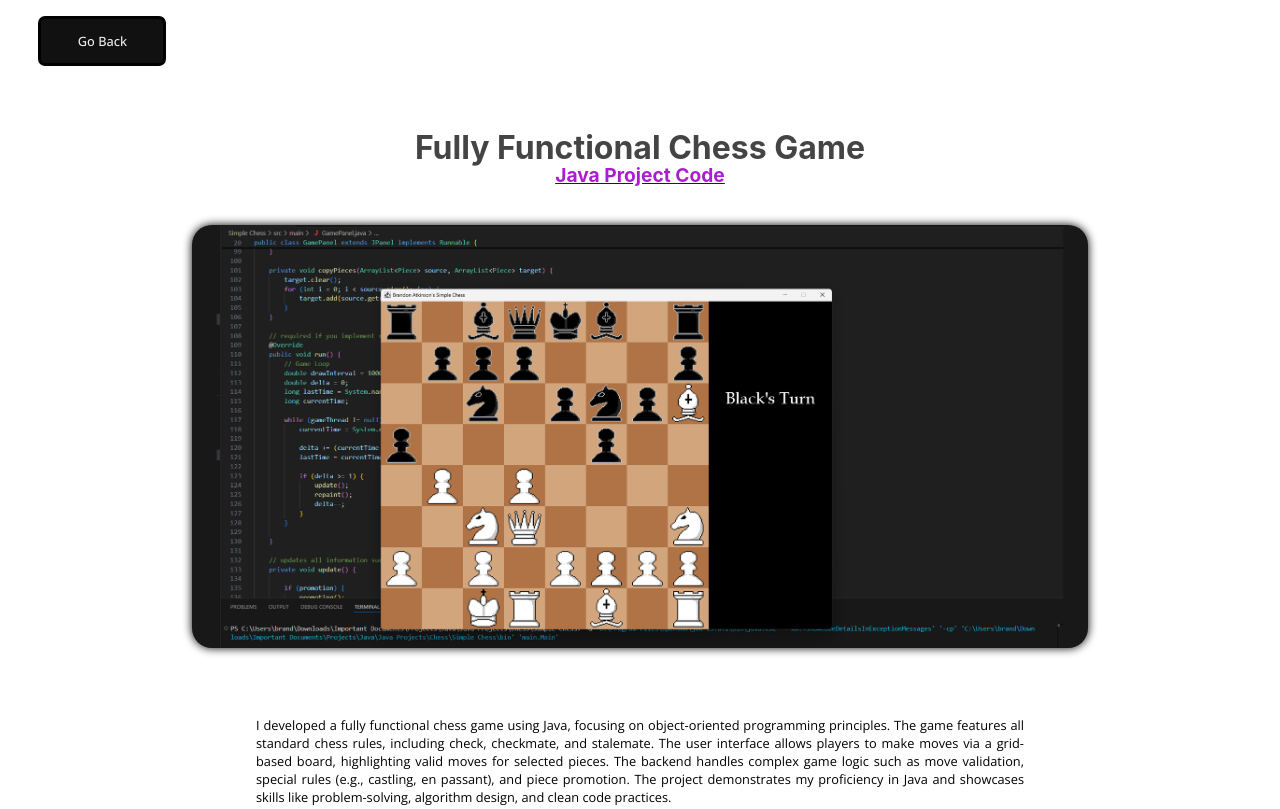
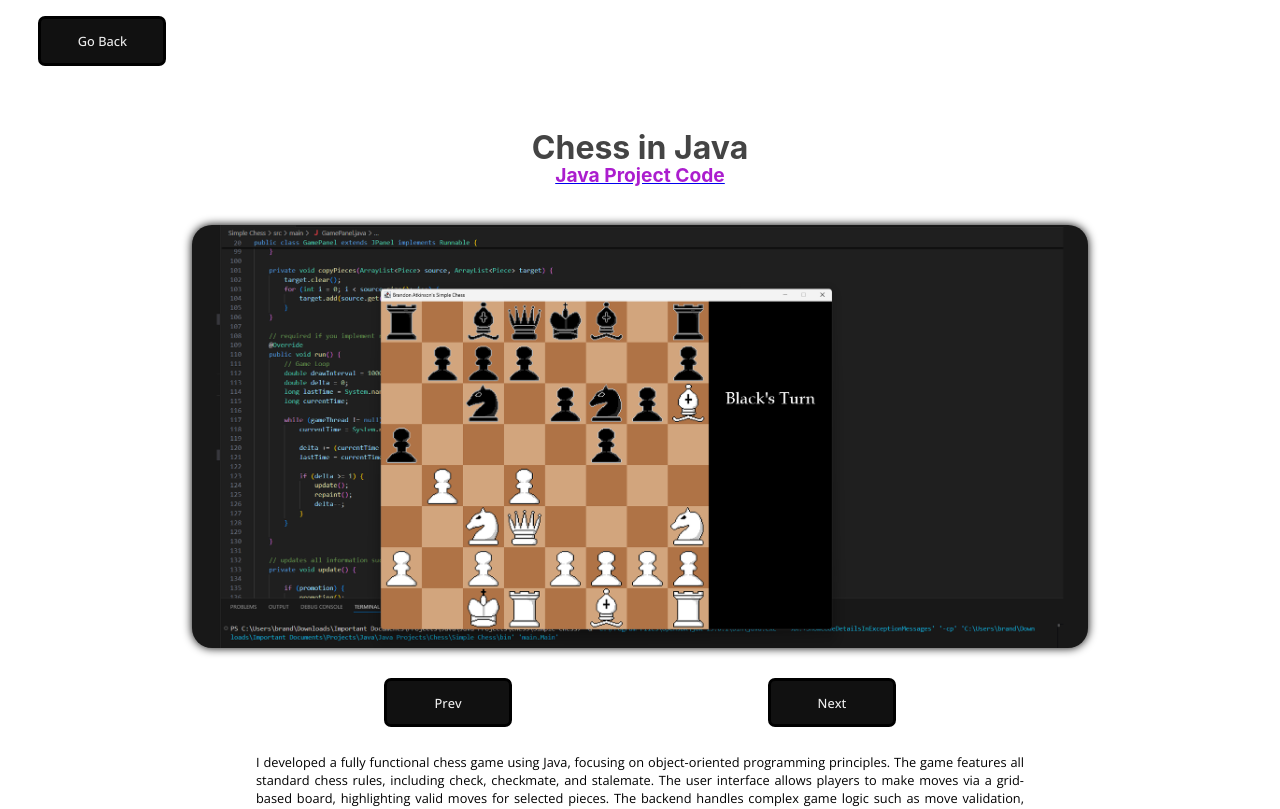
Before and after one commit to itsbrandonowens/brandon_atkinson_portfolio, a React (Create React App) app: page /chess_game in a window 1280 px wide. Shown: the top 809 px of the page. Built offline with nearby package versions, Linux system fonts and the light colour scheme.

Commit message:
prev next commit

```diff
--- a/src/components/ChessImageSlider.jsx
+++ b/src/components/ChessImageSlider.jsx
@@ -5,6 +5,7 @@ import chessImage3 from "./images/chessScreenshot3.png"
 import chessImage4 from "./images/chessScreenshot4.png"
 import '../styles/PortfolioDetails.css'
 import { motion } from "framer-motion"
+import { useState } from 'react';
 
 // dots underneath image to show what image its on that are clickable
 // add arrows to images
@@ -46,11 +47,34 @@ class ChessImageSlider extends React.Component {
         window.scrollTo({ top: 0, behavior: 'smooth' })
     };
 
+    prevHandler = () => {
+        const { images, currentIndex } = this.state;
+        const prevIndex = (currentIndex -1);
+        if (currentIndex > 0) {
+
+           this.setState({currentIndex:prevIndex})
+        }
+        console.log("Prev");
+    };
+
+    nextHandler = () => {
+        const { images, currentIndex } = this.state;
+        const nextIndex = (currentIndex +1);
+        if (currentIndex < (images.length-1)) {
+
+           this.setState({currentIndex:nextIndex})
+        }
+        console.log("Next");
+    };
+
+
 
 
     render() {
         const { images, currentIndex } = this.state;
         const currentImage = images[currentIndex];
+
+
 
         return (
             <motion.div
@@ -60,12 +84,14 @@ class ChessImageSlider extends React.Component {
                 transition={{ duration: 1.3 }}>
                 <div class="portfolio_details_container">
                     <a href="https://itsbrandonowens.github.io/brandon_atkinson_portfolio/"> <button className="back_button" > Go Back </button></a>
-                    <h1 className="p_detail_title"> Fully Functional Chess Game </h1>
+                    <h1 className="p_detail_title"> Chess in Java </h1>
                     <a href="https://github.com/itsbrandonowens/brandons_simple_chess" target="_blank"><h1 className="p_detail_subtitle"> Java Project Code</h1></a>
 
                     <img className="p_image" src={currentImage} alt={`Image ${currentIndex}`} />
+                    <button className ="prev_button" onClick={this.prevHandler}> Prev </button>
+                    <button className ="next_button" onClick={this.nextHandler}> Next </button>
+                    <div className="p_details_container">
 
-                    <div className="p_details_container">
                         <p className="p_details_text">
                         I developed a fully functional chess game using Java, focusing on object-oriented programming principles. The game features all standard chess rules,
                         including check, checkmate, and stalemate. The user interface allows players to make moves via a grid-based board, highlighting valid moves for selected pieces.
--- a/src/components/FDMImageSlider.jsx
+++ b/src/components/FDMImageSlider.jsx
@@ -45,7 +45,25 @@ class FDMImageSlider extends React.Component {
         window.scrollTo({ top: 0, behavior: 'smooth' })
     };
 
+    prevHandler = () => {
+        const { images, currentIndex } = this.state;
+        const prevIndex = (currentIndex -1);
+        if (currentIndex > 0) {
 
+           this.setState({currentIndex:prevIndex})
+        }
+        console.log("Prev");
+    };
+
+    nextHandler = () => {
+        const { images, currentIndex } = this.state;
+        const nextIndex = (currentIndex +1);
+        if (currentIndex < (images.length-1)) {
+
+           this.setState({currentIndex:nextIndex})
+        }
+        console.log("Next");
+    };
 
     render() {
         const { images, currentIndex } = this.state;
@@ -63,7 +81,8 @@ class FDMImageSlider extends React.Component {
                     <h1 className="p_detail_subtitle"> FDM Group</h1>
 
                     <img className="p_image" src={currentImage} alt={`Image ${currentIndex}`} />
-
+                    <button className ="prev_button" onClick={this.prevHandler}> Prev </button>
+                    <button className ="next_button" onClick={this.nextHandler}> Next </button>
                     <div className="p_details_container">
                         <p className="p_details_text">
                             I was the Lead Developer in creating a Consultant Career Framework at FDM Group. This project lasted from March 2023 until April 2024.
--- a/src/components/LMSImageSlider.jsx
+++ b/src/components/LMSImageSlider.jsx
@@ -44,7 +44,25 @@ class LMSImageSlider extends React.Component {
         window.scrollTo({ top: 0, behavior: 'smooth' })
     };
 
+    prevHandler = () => {
+        const { images, currentIndex } = this.state;
+        const prevIndex = (currentIndex -1);
+        if (currentIndex > 0) {
 
+           this.setState({currentIndex:prevIndex})
+        }
+        console.log("Prev");
+    };
+
+    nextHandler = () => {
+        const { images, currentIndex } = this.state;
+        const nextIndex = (currentIndex +1);
+        if (currentIndex < (images.length-1)) {
+
+           this.setState({currentIndex:nextIndex})
+        }
+        console.log("Next");
+    };
 
     render() {
         const { images, currentIndex } = this.state;
@@ -62,7 +80,8 @@ class LMSImageSlider extends React.Component {
                     <h1 className="p_detail_subtitle"> Java Project</h1>
 
                     <img className="p_image" src={currentImage} alt={`Image ${currentIndex}`} />
-
+                    <button className ="prev_button" onClick={this.prevHandler}> Prev </button>
+                    <button className ="next_button" onClick={this.nextHandler}> Next </button>
                     <div className="p_details_container">
                         <p className="p_details_text">
                             The Library Management System is a console-based Java application designed to manage a library's operations efficiently.
--- a/src/components/LOImageSlider.jsx
+++ b/src/components/LOImageSlider.jsx
@@ -57,7 +57,25 @@ class LOImageSlider extends React.Component {
     footerHandler = () => {
         window.scrollTo({ top: 0, behavior: 'smooth' })
     };
+    prevHandler = () => {
+        const { images, currentIndex } = this.state;
+        const prevIndex = (currentIndex -1);
+        if (currentIndex > 0) {
 
+           this.setState({currentIndex:prevIndex})
+        }
+        console.log("Prev");
+    };
+
+    nextHandler = () => {
+        const { images, currentIndex } = this.state;
+        const nextIndex = (currentIndex +1);
+        if (currentIndex < (images.length-1)) {
+
+           this.setState({currentIndex:nextIndex})
+        }
+        console.log("Next");
+    };
 
 
     render() {
@@ -76,7 +94,8 @@ class LOImageSlider extends React.Component {
                     <a href="https://lastordersgame.com" target="_blank" style={{ color: "black", textDecoration: 'none' }}><h1 className="p_detail_subtitle"> lastordersgame.com </h1></a>
 
                     <a href="https://lastordersgame.com" target="_blank" style={{ color: "black", textDecoration: 'none' }}> <img className="p_image" src={currentImage} alt={`Image ${currentIndex}`} /> </a>
-
+                    <button className ="prev_button" onClick={this.prevHandler}> Prev </button>
+                    <button className ="next_button" onClick={this.nextHandler}> Next </button>
                     <div className="p_details_container">
                         <p className="p_details_text">
                             Last Orders is a card-based drinking game that I started creating in August of 2023.
--- a/src/styles/PortfolioDetails.css
+++ b/src/styles/PortfolioDetails.css
@@ -94,6 +94,50 @@
     .back_to_top{
         display:none;
     }
+
+    .prev_button{
+        margin-top:2%;
+        margin-left:20%;
+        padding-top: 1%;
+        padding-bottom: 1%;
+        width: 20%;
+        border: solid black;
+        outline: none;
+        background-color: #111111;
+        color: #eee;
+        border-radius: 7px;
+        font-weight: 500;
+        font-size: 3vw;
+        cursor: pointer;
+        transition: all 0.25s ease-out;
+        font-family: "Open Sans", sans-serif;
+    }
+
+    .prev_button:hover {
+        transform: translateY(-3px);
+    }
+
+    .next_button{
+        margin-left:20%;
+        padding-top: 1%;
+        padding-bottom: 1%;
+        width: 20%;
+        border: solid black;
+        outline: none;
+        background-color: #111111;
+        color: #eee;
+        border-radius: 7px;
+        font-weight: 500;
+        font-size: 3vw;
+        cursor: pointer;
+        transition: all 0.25s ease-out;
+        font-family: "Open Sans", sans-serif;
+    }
+
+    .next_button:hover {
+        transform: translateY(-3px);
+    }
+
 }
 
 /* --------------------------------------------------------------------------------------------------------------------------------------- */
@@ -158,7 +202,7 @@
 
     .p_details_container {
         margin-left: 20%;
-        margin-top: 5%;
+        margin-top: 2%;
         width: 60%;
 
     }
@@ -209,6 +253,51 @@
         font-family: "Open Sans", sans-serif;
         font-weight:1000;
         margin-top:5%;
+    }
+
+    .prev_button{
+        margin-top:2%;
+        margin-left:30%;
+        padding-top: 1%;
+        padding-bottom: 1%;
+        width: 10%;
+        border: solid black;
+        outline: none;
+        background-color: #111111;
+        color: #eee;
+        border-radius: 7px;
+        font-weight: 500;
+        font-size: 1vw;
+        cursor: pointer;
+        transition: all 0.25s ease-out;
+        font-family: "Open Sans", sans-serif;
+    }
+
+    .prev_button:hover {
+        transform: translateY(-3px);
+    }
+
+    .next_button{
+
+        margin-left:20%;
+        padding-top: 1%;
+        padding-bottom: 1%;
+
+        width: 10%;
+        border: solid black;
+        outline: none;
+        background-color: #111111;
+        color: #eee;
+        border-radius: 7px;
+        font-weight: 500;
+        font-size: 1vw;
+        cursor: pointer;
+        transition: all 0.25s ease-out;
+        font-family: "Open Sans", sans-serif;
+    }
+
+    .next_button:hover {
+        transform: translateY(-3px);
     }
 }
 
@@ -276,7 +365,7 @@
 
     .p_details_container {
         margin-left: 20%;
-        margin-top: 5%;
+        margin-top:2%;
         width: 60%;
 
     }
@@ -328,4 +417,50 @@
         font-weight:1000;
         margin-top:5%;
     }
+
+    .prev_button{
+        margin-top:2%;
+        margin-left:30%;
+        padding-top: 1%;
+        padding-bottom: 1%;
+
+        width: 10%;
+        border: solid black;
+        outline: none;
+        background-color: #111111;
+        color: #eee;
+        border-radius: 7px;
+        font-weight: 500;
+        font-size: 1vw;
+        cursor: pointer;
+        transition: all 0.25s ease-out;
+        font-family: "Open Sans", sans-serif;
+    }
+
+    .prev_button:hover {
+        transform: translateY(-3px);
+    }
+
+    .next_button{
+
+        margin-left:20%;
+        padding-top: 1%;
+        padding-bottom: 1%;
+
+        width: 10%;
+        border: solid black;
+        outline: none;
+        background-color: #111111;
+        color: #eee;
+        border-radius: 7px;
+        font-weight: 500;
+        font-size: 1vw;
+        cursor: pointer;
+        transition: all 0.25s ease-out;
+        font-family: "Open Sans", sans-serif;
+    }
+
+    .next_button:hover {
+        transform: translateY(-3px);
+    }
 }
```
Also changed, not shown: src/components/BJImageSlider.jsx (line endings or trailing spaces), src/components/TTTImageSlider.jsx (line endings or trailing spaces).
